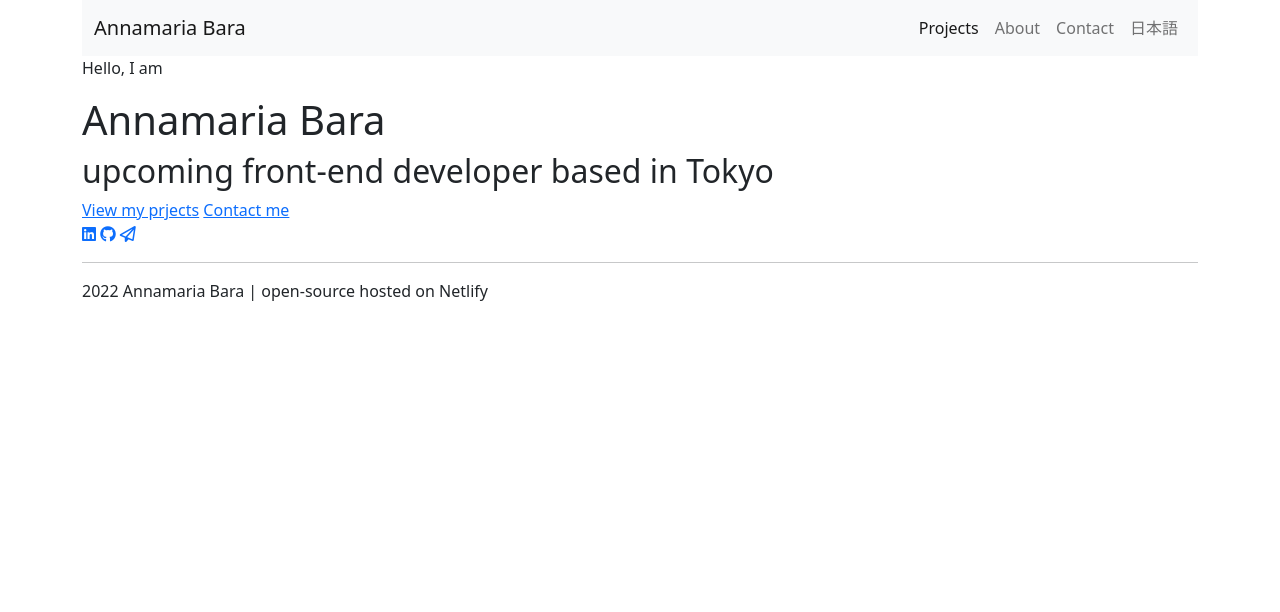
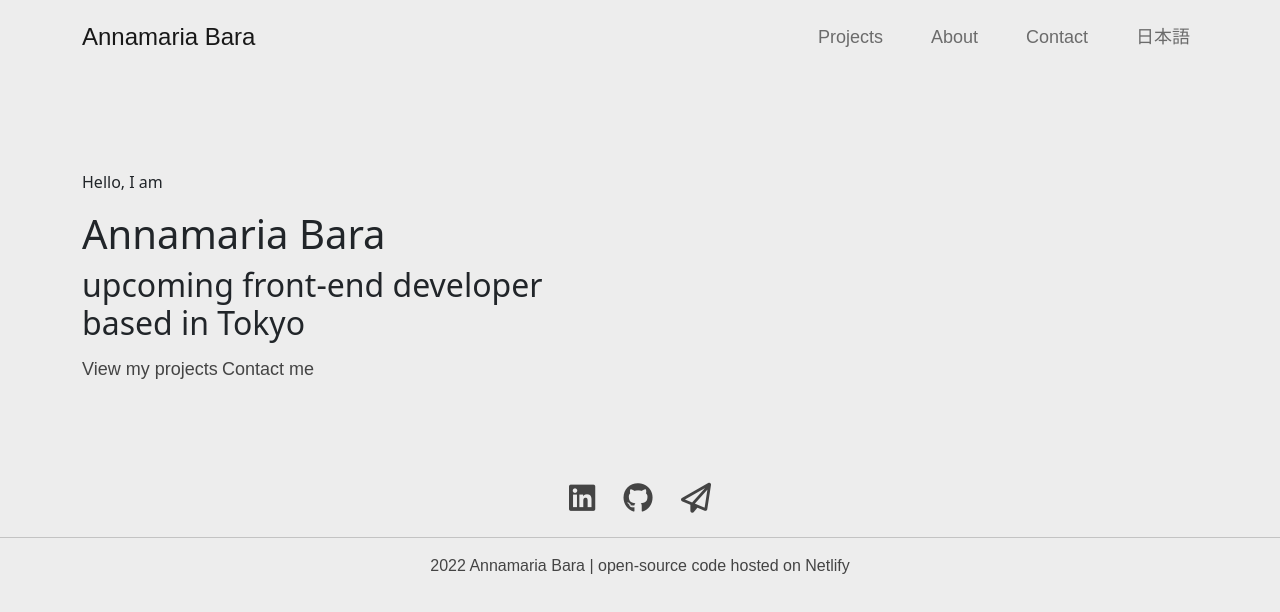
Before and after one commit to yesthis1please/shecodes-responsive-portfolio-project, a plain HTML site: page index.html in a window 1280 px wide. Drawn offline with nearby package versions, Linux system fonts and the light colour scheme.

Commit message:
Added styling to the navbar and the footer section

```diff
--- a/css/styles.css
+++ b/css/styles.css
@@ -10,3 +10,39 @@
   --secondary-font: "Nunito", sans-serif;
   --btn-font: "Roboto", sans-serif;
 }
+
+.index {
+  background-color: var(--light-color);
+}
+
+.navbar-brand {
+  font-family: var(--secondary-font) !important;
+  font-size: 24px !important;
+}
+.navbar-brand:hover {
+  color: var(--accent-color) !important;
+}
+
+.index a {
+  text-decoration: none;
+  font-family: var(--secondary-font);
+  color: var(--text-color);
+  font-size: 18px;
+  font-weight: lighter;
+  line-height: 200%;
+}
+
+.index a:hover {
+  color: var(--accent-color);
+}
+
+.footer {
+  text-align: center;
+  font-family: var(--secondary-font);
+  font-weight: lighter;
+  color: var(--text-color);
+}
+
+i {
+font-size: 30px;
+}
--- a/index.html
+++ b/index.html
@@ -9,7 +9,7 @@
     <link rel="preconnect" href="https://fonts.googleapis.com" />
     <link rel="preconnect" href="https://fonts.gstatic.com" crossorigin />
     <link
-      href="https://fonts.googleapis.com/css2?family=Nunito+Sans:wght@400;600&family=Playfair+Display:wght@500&family=Roboto:wght@300;400&display=swap"
+      href="https://fonts.googleapis.com/css2?family=Nunito+Sans:wght@200&family=Playfair+Display:wght@500&family=Roboto:wght@300;400&display=swap"
       rel="stylesheet"
     />
     <link
@@ -28,11 +28,9 @@
       crossorigin="anonymous"
     ></script>
   </head>
-  <body>
-    <div class="container">
-      <div class="navigation">
-        <nav class="navbar navbar-expand-lg navbar-light bg-light">
-          <div class="container-fluid">
+  <body class="index">
+        <nav class="navbar navbar-expand-lg navbar-light">
+          <div class="container">
             <a class="navbar-brand" href="/index.html">Annamaria Bara</a>
             <button
               class="navbar-toggler"
@@ -51,21 +49,22 @@
             >
               <div class="navbar-nav">
                 <a
-                  class="nav-link active"
+                  class="nav-link px-4"
                   aria-current="page"
                   href="/projects.html"
                   >Projects</a
                 >
-                <a class="nav-link" href="/about.html">About</a>
-                <a class="nav-link" href="/contact.html">Contact</a>
-                <a class="nav-link" href="/index-ja.html">日本語</a>
+                <a class="nav-link px-4" href="/about.html">About</a>
+                <a class="nav-link px-4" href="/contact.html">Contact</a>
+                <a class="nav-link ps-4" href="/index-ja.html">日本語</a>
               </div>
             </div>
           </div>
         </nav>
-      </div>
 
-      <div class="homepage-hero">
+      <div class="container homepage-hero">
+        <div class="row my-5 py-5">
+        <div class="col-md-10 col-lg-8 col-xl-6">
         <p>Hello, I am</p>
         <h1>Annamaria Bara</h1>
         <h2>upcoming front-end developer based in Tokyo</h2>
@@ -73,7 +72,7 @@
           href="/works.html"
           class="projects-btn"
           title="Take a look at Annamaria's projects"
-          >View my prjects</a
+          >View my projects</a
         >
         <a
           href="/index.html#contact"
@@ -81,6 +80,8 @@
           title="Contact Annamaria"
           >Contact me
         </a>
+        </div>
+        </div>
       </div>
       <div class="footer">
         <a
@@ -91,7 +92,7 @@
         ></a>
         <a
           href="https://github.com/yesthis1please"
-          class="footer-github"
+          class="footer-github px-4"
           title="View Annamaria's profile on Github"
           ><i class="fab fa-github"></i
         ></a>
@@ -102,7 +103,7 @@
           ><i class="far fa-paper-plane"></i
         ></a>
         <hr />
-        <p>2022 Annamaria Bara | open-source hosted on Netlify</p>
+        <p>2022 Annamaria Bara | open-source code hosted on Netlify</p>
       </div>
     </div>
   </body>
```
Also changed, not shown: about-ja.html (+1 -1 lines), about.html (+1 -1 lines), contact-ja.html (+1 -1 lines), contact.html (+1 -1 lines), index-ja.html (+1 -1 lines), projects-ja.html (+1 -1 lines), projects.html (+1 -1 lines).
